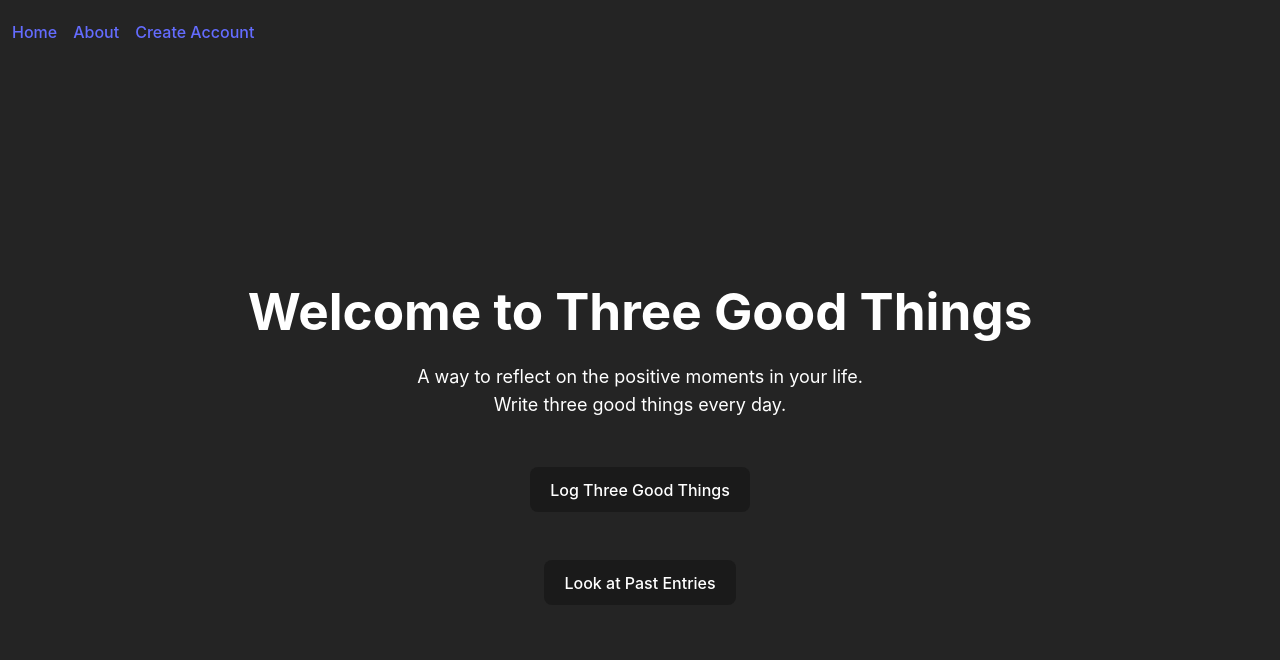
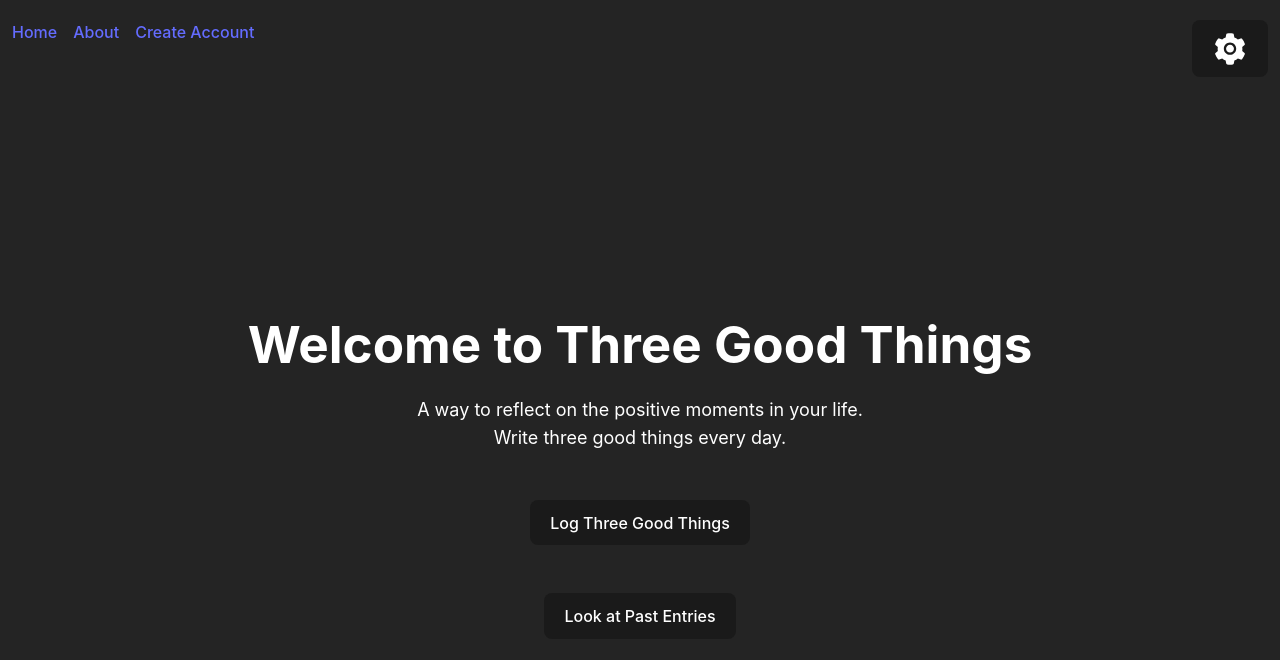
Before and after one commit to jdahlee/Three-Good-Things, a React (Vite) app in the folder frontend/: page / in a window 1280 px wide. Shown: the top 660 px of the page. Built offline with nearby package versions, Linux system fonts and the light colour scheme.

Commit message:
Added settings button on nav bar.

```diff
--- a/frontend/src/components/Navigation.jsx
+++ b/frontend/src/components/Navigation.jsx
@@ -1,7 +1,24 @@
-import React from "react";
 import { Link } from "react-router-dom";
+import { useState, useRef, useEffect } from "react";
+import { AiFillSetting } from "react-icons/ai";
 
-const Navigation = ({ ...props }) => {
+const Navigation = () => {
+  const [open, setOpen] = useState(false);
+  const dropdownRef = useRef(null);
+
+  useEffect(() => {
+    const handleClickOutside = (event) => {
+      if (dropdownRef.current && !dropdownRef.current.contains(event.target)) {
+        setOpen(false);
+      }
+    };
+
+    document.addEventListener("mousedown", handleClickOutside);
+    return () => document.removeEventListener("mousedown", handleClickOutside);
+  }, []);
+
+  const toggleDropdown = () => setOpen((prev) => !prev);
+
   return (
     <nav>
       <ul className="flex pt-5 px-3 space-x-4">
@@ -14,6 +31,19 @@ const Navigation = ({ ...props }) => {
         <li>
           <Link to="/create">Create Account</Link>
         </li>
+        <div className="relative inline-block ml-auto" ref={dropdownRef}>
+          <button onClick={toggleDropdown} className="p-2 hover:bg-gray-100 rounded-full">
+            <AiFillSetting className="text-4xl"/>
+          </button>
+          {open && (
+            <div className="absolute right-0 mt-2 w-40 bg-white border border-gray-300 rounded shadow-lg z-10">
+              <ul className="text-sm text-gray-700">
+                <li>Light Mode</li>
+                <li>Help</li>
+              </ul>
+            </div>
+          )}
+        </div>
       </ul>
     </nav>
   );
--- /dev/null
+++ b/package.json
@@ -0,0 +1,5 @@
+{
+  "dependencies": {
+    "react-icons": "^5.5.0"
+  }
+}
```
Also changed, not shown: 1 other file (tests, documents, lock files or other folders).
